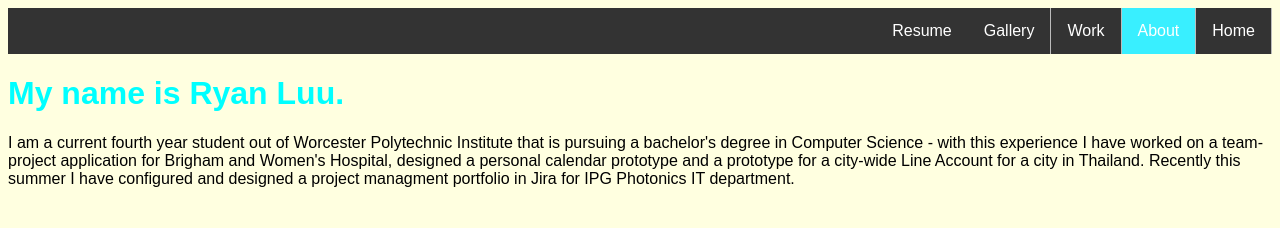
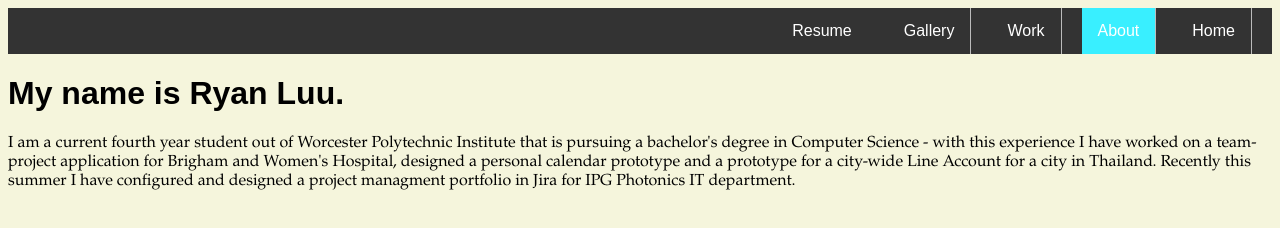
Before and after one commit to rluu1/Resume-Website, a plain HTML site: page aboutPage.html in a window 1280 px wide. Drawn offline with Linux system fonts and the light colour scheme.

Commit message:
updated mainPage and aboutPage

```diff
--- a/aboutPage.html
+++ b/aboutPage.html
@@ -2,11 +2,6 @@
   <html>
     <head>
       <title>About Ryan Luu - Software and Web Developer</title>
-      <style>
-        body {background: lightyellow}
-        h1 {color:cyan; font-family: sans-serif;}
-        p {color: black; font-family: fantasy;}
-      </style>
       <link rel="stylesheet" type="text/css" href="mainPage.css" media="screen and (orientation:portrait)"/>
       <link rel="stylesheet" type="text/css" href="mainPage.css" media="screen and (orientation:landscape)"/>
       <meta charset="UTF-8">
--- a/mainPage.css
+++ b/mainPage.css
@@ -8,6 +8,7 @@ ul {
 
 li {
   float: right;
+  margin-right: 20px;
   border-right: 1px solid #bbb;
 }
 
@@ -32,5 +33,18 @@ li a:hover {
 li:last-child {
   border-right: none;
 }
-
+body {
+  background: beige
+}
 h1 {
+  color:black;
+  font-family: fantasy;
+}
+p {
+  color: black;
+  font-family: Garamond;
+}
+section {
+display: -webkit-flex;
+display: flex;
+}
```
